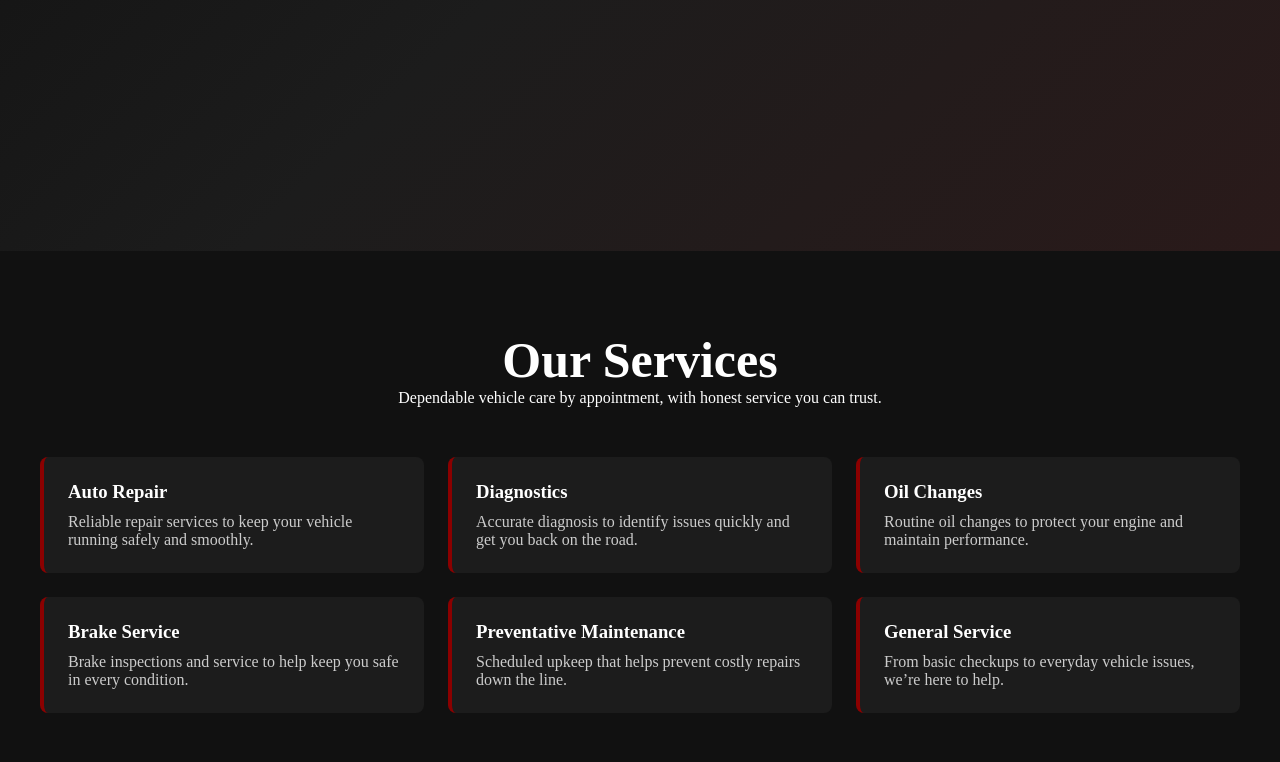
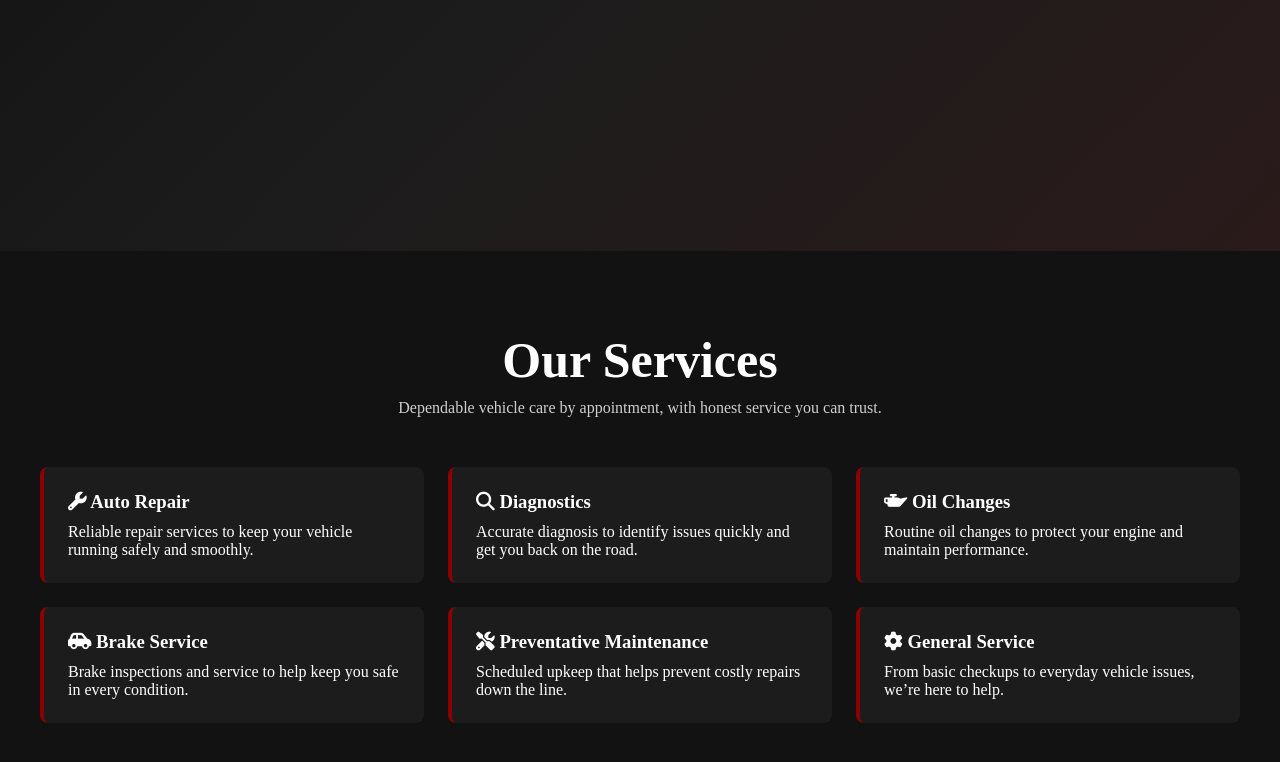
Before and after one commit to asirean6506/kalla-auto-repair, a plain HTML site: page index.html in a window 1280 px wide. Shown: the part 628-1390 px from the top of the page. Drawn offline with Linux system fonts and the light colour scheme; a web font is replaced by a local one.

Commit message:
services upgrade

```diff
--- a/index.html
+++ b/index.html
@@ -11,6 +11,7 @@
     <link rel="preconnect" href="https://fonts.googleapis.com">
     <link rel="preconnect" href="https://fonts.gstatic.com" crossorigin>
     <link href="https://fonts.googleapis.com/css2?family=Arimo:ital,wght@0,400..700;1,400..700&display=swap" rel="stylesheet">
+    <link rel="stylesheet" href="https://cdnjs.cloudflare.com/ajax/libs/font-awesome/6.5.0/css/all.min.css">
 
     <title>Kalla Auto Repair</title>
 </head>
@@ -55,32 +56,32 @@
   <div class="services-grid">
 
     <div class="service-card">
-      <h3>Auto Repair</h3>
+      <h3><i class="fa-solid fa-wrench"></i> Auto Repair</h3>
       <p>Reliable repair services to keep your vehicle running safely and smoothly.</p>
     </div>
 
     <div class="service-card">
-      <h3>Diagnostics</h3>
+      <h3><i class="fa-solid fa-magnifying-glass"></i> Diagnostics</h3>
       <p>Accurate diagnosis to identify issues quickly and get you back on the road.</p>
     </div>
 
     <div class="service-card">
-      <h3>Oil Changes</h3>
+      <h3><i class="fa-solid fa-oil-can"></i> Oil Changes</h3>
       <p>Routine oil changes to protect your engine and maintain performance.</p>
     </div>
 
     <div class="service-card">
-      <h3>Brake Service</h3>
+      <h3><i class="fa-solid fa-car-side"></i> Brake Service</h3>
       <p>Brake inspections and service to help keep you safe in every condition.</p>
     </div>
 
     <div class="service-card">
-      <h3>Preventative Maintenance</h3>
+      <h3><i class="fa-solid fa-screwdriver-wrench"></i> Preventative Maintenance</h3>
       <p>Scheduled upkeep that helps prevent costly repairs down the line.</p>
     </div>
 
     <div class="service-card">
-      <h3>General Service</h3>
+      <h3><i class="fa-solid fa-gear"></i> General Service</h3>
       <p>From basic checkups to everyday vehicle issues, we’re here to help.</p>
     </div>
 
--- a/style.css
+++ b/style.css
@@ -269,7 +269,7 @@ nav {
 
 .services {
   padding: 80px 20px;
-  background: #111111;
+  background: #121212;
 }
 
 .services-header {
@@ -290,19 +290,27 @@ nav {
   padding: 24px;
   border-radius: 8px;
   border-left: 4px solid #8B0000;
-  transition: 0.25s;
+  transition: transform 0.25s ease, box-shadow 0.25s ease, border-color 0.25s ease;
 }
 
 .service-card:hover {
-  transform: translateY(-5px);
+  transform: translateY(-6px);
+  box-shadow: 0 10px 24px rgba(0, 0, 0, 0.35);
+  border-left-color: #d62828;
 }
 
 .service-card h3 {
   margin-bottom: 10px;
 }
 
-.service-card p {
-  color: #cccccc;
+.services-header h2 {
+  margin-bottom: 10px;
+}
+
+.services-header p {
+  max-width: 700px;
+  margin: 0 auto;
+  color: #cfcfcf;
 }
 
 @media (max-width: 900px) {
```
